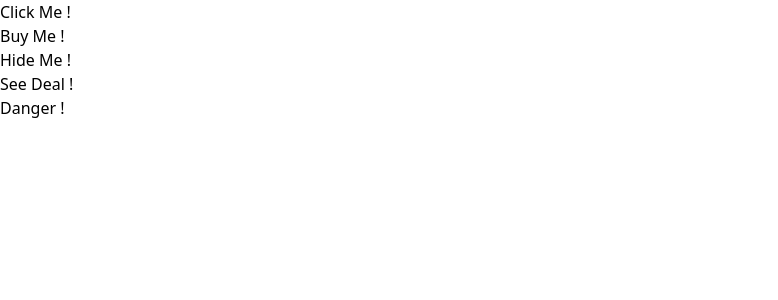
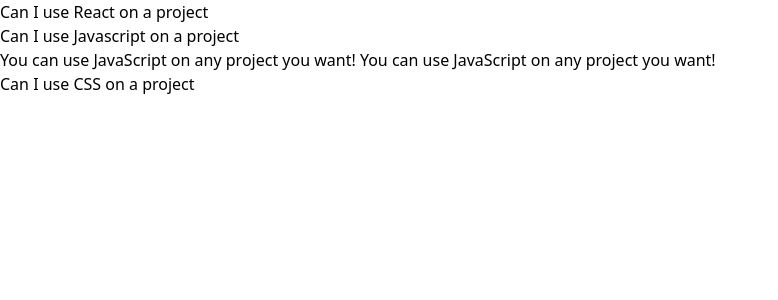
Before and after one commit to xan678/reactPractice, a React (Create React App) app in the folder comps/: page / in a window 1280 px wide. Shown: the top 300 px of the page, without its empty margins (0-778 px from the left). Built offline with nearby package versions, Linux system fonts and the light colour scheme.

Commit message:
components

```diff
--- a/comps/package.json
+++ b/comps/package.json
@@ -6,9 +6,11 @@
     "@testing-library/jest-dom": "^5.16.5",
     "@testing-library/react": "^13.4.0",
     "@testing-library/user-event": "^13.5.0",
+    "classnames": "^2.3.2",
     "prop-types": "^15.8.1",
     "react": "^18.2.0",
     "react-dom": "^18.2.0",
+    "react-icons": "^4.7.1",
     "react-scripts": "5.0.1",
     "web-vitals": "^2.1.4"
   },
--- /dev/null
+++ b/comps/src/App.js
@@ -0,0 +1,23 @@
+import Accordion from "./components/Accordion";
+
+const App = () => {
+
+    const items  = [
+        {
+            label: 'Can I use React on a project',
+            content : 'You can use React on any project you want! You can use React on any project you want!'
+        },
+        {
+            label: 'Can I use Javascript on a project',
+            content : 'You can use JavaScript on any project you want! You can use JavaScript on any project you want!'
+        },
+        {
+            label: 'Can I use CSS on a project',
+            content : 'You can use CSS on any project you want! You can use CSS on any project you want!'
+        },
+    ];
+
+    return <Accordion items = {items}/>
+}
+
+export default App;
--- /dev/null
+++ b/comps/src/components/Accordion.js
@@ -0,0 +1,19 @@
+import { useState } from 'react'
+
+const Accordion = ({items}) => {
+
+    const [expandedIndex, setExpandedIndex] = useState(1);
+
+    const renderedItems = items.map((item , index) => {
+
+        const isExpanded = index === expandedIndex;
+        return(<div key = {index}>
+            <div onClick = {() => setExpandedIndex(index)}>{item.label}</div>
+            {isExpanded && <div>{item.content}</div>}
+        </div>);
+    });
+
+    return <div>{renderedItems}</div>
+}
+
+export default Accordion;
--- a/comps/src/components/App.js
+++ /dev/null
@@ -1,23 +0,0 @@
-import Button from "./Button";
-
-const App = () => {
-    return (<div>
-        <div>
-            <Button>Click Me !</Button>
-        </div>
-        <div>
-            <Button>Buy Me !</Button>
-        </div>
-        <div>
-            <Button>Hide Me !</Button>
-        </div>
-        <div>
-            <Button>See Deal !</Button>
-        </div>
-        <div>
-            <Button>Danger !</Button>
-        </div>
-    </div>)
-}
-
-export default App;
--- a/comps/src/components/Button.js
+++ b/comps/src/components/Button.js
@@ -1,4 +1,6 @@
 import PropTypes from 'prop-types';
+import className from "classnames";
+
 
 const Button = ({
     children,
@@ -8,13 +10,37 @@
     warning,
     danger,
     outline,
-    rounded
+    rounded,
+    ...rest
 }) => {
 
-    return <button>{children}</button>
+    const classes = className(rest.className,'flex items-center px-3 py-1.5 border', {
+        'border-blue-500 bg-blue-500 text-white' : primary,
+        'border-gray-900 bg-gray-900 text-white' : secondary,
+        'border-green-500 bg-green-500 text-white' : success,
+        'border-yellow-400 bg-yellow-400 text-white' : warning,
+        'border-red-500 bg-red-500 text-white' : danger,
+        'rounded-full' : rounded,
+        'bg-white' : outline,
+        'text-blue-500' : outline && primary,
+        'text-gray-900' : outline && secondary,
+        'text-green-500' : outline && success,
+        'text-yellow-400' : outline && warning,
+        'text-red-500' : outline && danger,
+
+    })
+
+    return <button {...rest} className = {classes}>{children}</button>
 }
 
 Button.propTypes = {
+    primary : PropTypes.bool,
+    secondary : PropTypes.bool,
+    success : PropTypes.bool,
+    warning : PropTypes.bool,
+    danger : PropTypes.bool,
+    outline : PropTypes.bool,
+    rounded : PropTypes.bool,
     checkVariationValue : ({primary, secondary, success, warning, danger} ) => {
         const count = Number( !!primary)  +
                       Number(!!secondary) +
--- a/comps/src/index.css
+++ b/comps/src/index.css
@@ -1,3 +1,7 @@
 @tailwind base;
 @tailwind components;
 @tailwind utilities;
+
+button > svg {
+    margin-right: 5px;
+}
--- a/comps/src/index.js
+++ b/comps/src/index.js
@@ -1,7 +1,7 @@
 import './index.css'
 import React from 'react'
 import ReactDOM from 'react-dom/client';
-import App from './components/App';
+import App from './App';
 
 const el = document.getElementById('root');
 
--- /dev/null
+++ b/comps/src/pages/ButtonPage.js
@@ -0,0 +1,34 @@
+import Button from "../components/Button";
+import {GoBell, GoCloudDownload, GoDatabase} from 'react-icons/go';
+
+const ButtonPage = () => {
+    return (<div>
+        <div>
+            <Button success rounded >
+                <GoBell/>
+                Click Me !
+            </Button>
+        </div>
+        <div>
+            <Button primary>
+                <GoCloudDownload/>
+                Buy Now !
+            </Button>
+        </div>
+        <div>
+            <Button warning outline>Hide Me !</Button>
+        </div>
+        <div>
+
+            <Button secondary>
+                <GoDatabase/>
+                See Deal !
+            </Button>
+        </div>
+        <div>
+            <Button danger rounded>Danger !</Button>
+        </div>
+    </div>)
+}
+
+export default ButtonPage;
```
Also changed, not shown: 2 other files (tests, documents, lock files or other folders).
